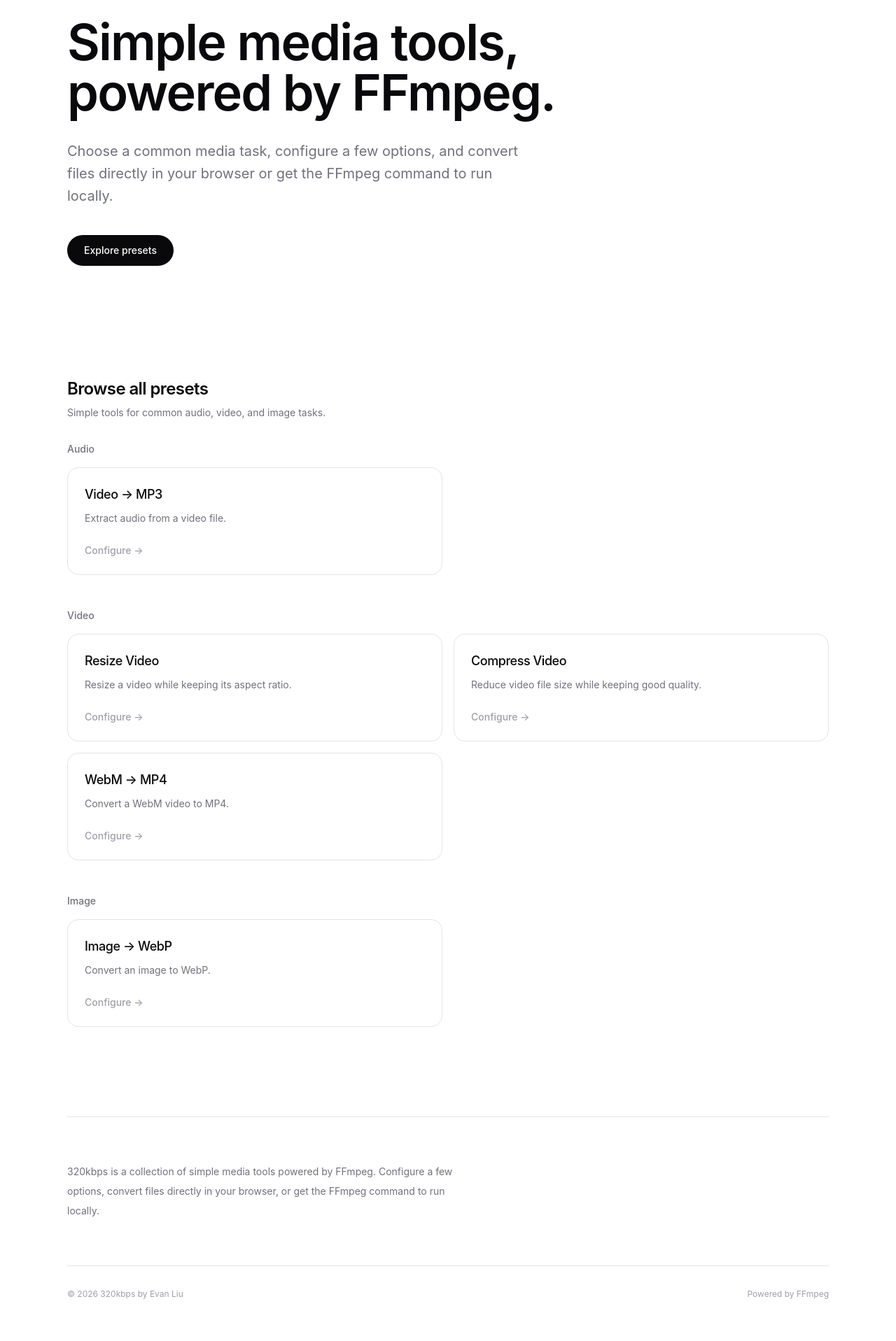
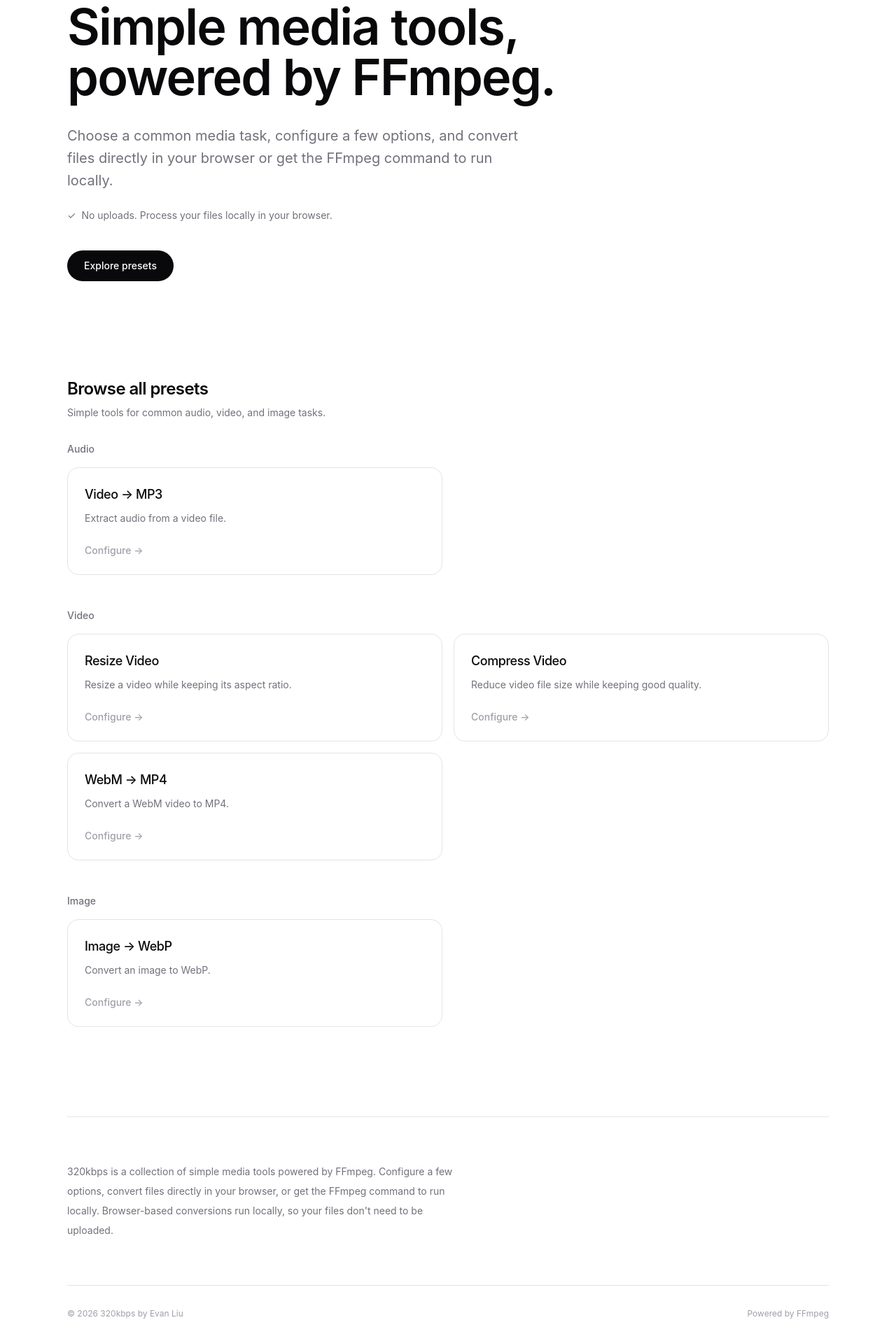
Before and after one commit to liuwenlonghub/320kbps, a Next.js app: page / in a window 1280 px wide. Shown: the part 260-2177 px from the top of the page at 70% size. Before the commit the page ends 2149 px from the top, so only its background shows below. Built offline with nearby package versions, Linux system fonts and the light colour scheme.

Commit message:
feat: enhance homepage with local processing message for clarity

```diff
--- a/app/page.tsx
+++ b/app/page.tsx
@@ -30,6 +30,11 @@ export default function Home() {
             files directly in your browser or get the FFmpeg command to run
             locally.
           </p>
+
+          <div className="mt-6 flex items-center gap-2 text-sm text-zinc-500">
+            <span aria-hidden="true">✓</span>
+            <span>No uploads. Process your files locally in your browser.</span>
+          </div>
 
           <div className="mt-10">
             <Link
@@ -68,7 +73,8 @@ export default function Home() {
         <p className="max-w-xl text-sm leading-7 text-zinc-500">
           320kbps is a collection of simple media tools powered by FFmpeg.
           Configure a few options, convert files directly in your browser, or
-          get the FFmpeg command to run locally.
+          get the FFmpeg command to run locally. Browser-based conversions run
+          locally, so your files don&apos;t need to be uploaded.
         </p>
       </section>
     </div>
```
